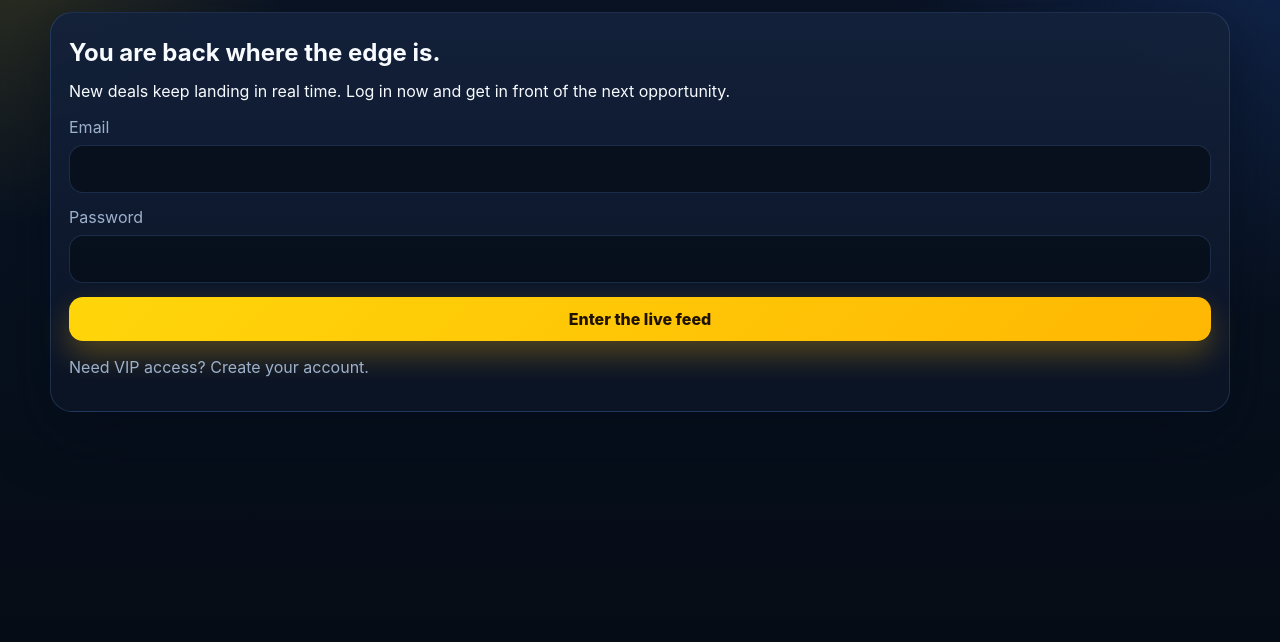
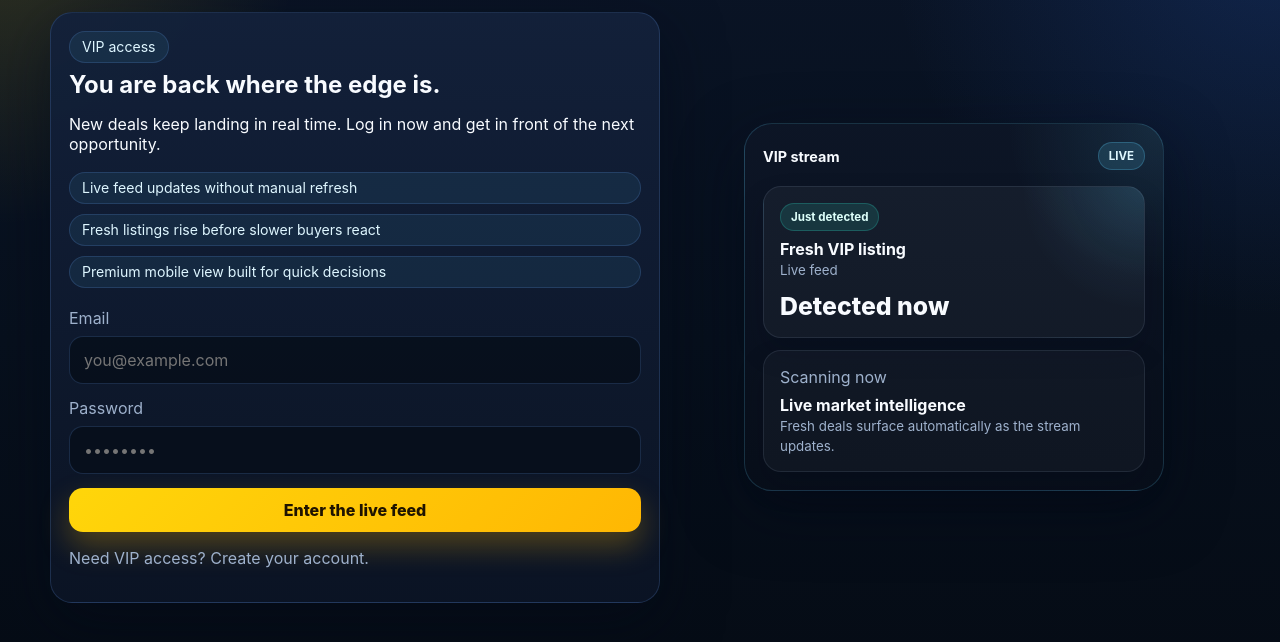
Before and after one commit to playstationvrtuga-boop/tcgsniperdeals, a Flask app: page /login in a window 1280 px wide. Shown: the part 76-718 px from the top of the page. Run offline with Flask 3, Linux system fonts and the light colour scheme.

Commit message:
Polish login page with VIP preview

```diff
--- a/vip_app/app/auth.py
+++ b/vip_app/app/auth.py
@@ -1,17 +1,34 @@
 from flask import Blueprint, flash, redirect, render_template, request, url_for
 from flask_login import current_user, login_required, login_user, logout_user
+from sqlalchemy.orm import defer
 
 from .extensions import db
+from .models import Listing
 from .models import User, utcnow
 
 
 auth_bp = Blueprint("auth", __name__)
 
 
+def _login_preview_listing():
+    return (
+        Listing.query.options(defer(Listing.raw_payload))
+        .filter(
+            Listing.image_url.isnot(None),
+            Listing.image_url != "",
+            Listing.image_url.notlike("%example.com%"),
+        )
+        .order_by(Listing.detected_at.desc().nullslast(), Listing.id.desc())
+        .first()
+    )
+
+
 @auth_bp.route("/login", methods=["GET", "POST"])
 def login():
     if current_user.is_authenticated:
         return redirect(url_for("main.feed"))
+
+    preview_listing = _login_preview_listing()
 
     if request.method == "POST":
         email = request.form.get("email", "").strip().lower()
@@ -20,7 +37,7 @@ def login():
 
         if not user or not user.check_password(password):
             flash("That login did not match our VIP records.", "error")
-            return render_template("auth/login.html")
+            return render_template("auth/login.html", preview_listing=preview_listing)
 
         user.last_login_at = utcnow()
         db.session.commit()
@@ -28,7 +45,7 @@ def login():
         flash("You are in. Fresh deals are waiting.", "success")
         return redirect(url_for("main.feed"))
 
-    return render_template("auth/login.html")
+    return render_template("auth/login.html", preview_listing=preview_listing)
 
 
 @auth_bp.route("/register", methods=["GET", "POST"])
--- a/vip_app/app/static/css/app.css
+++ b/vip_app/app/static/css/app.css
@@ -188,6 +188,38 @@ select { font: inherit; }
   line-height: 1.02;
 }
 
+.auth-shell {
+  display: grid;
+  gap: 18px;
+  align-items: stretch;
+}
+
+.auth-card-login {
+  padding: 24px;
+}
+
+.auth-highlights {
+  display: grid;
+  gap: 10px;
+  margin: 18px 0 20px;
+}
+
+.auth-preview {
+  display: grid;
+  place-items: center;
+}
+
+.preview-panel {
+  width: min(100%, 420px);
+  padding: 18px;
+  border-radius: 28px;
+  border: 1px solid rgba(94, 208, 255, 0.18);
+  background:
+    radial-gradient(circle at top right, rgba(94, 208, 255, 0.12), transparent 28%),
+    linear-gradient(180deg, rgba(13, 22, 38, 0.97), rgba(8, 15, 27, 0.97));
+  box-shadow: var(--shadow);
+}
+
 .hero h1 {
   font-size: clamp(2.1rem, 8vw, 3.6rem);
   max-width: 12ch;
@@ -1795,6 +1827,10 @@ select { font: inherit; }
     grid-template-columns: repeat(3, minmax(0, 1fr));
   }
 
+  .auth-shell {
+    grid-template-columns: 1.05fr 0.95fr;
+  }
+
   .filter-grid {
     grid-template-columns: 1.4fr 0.9fr 0.9fr auto;
   }
@@ -1899,6 +1935,10 @@ select { font: inherit; }
     grid-template-columns: 1fr;
   }
 
+  .auth-shell {
+    grid-template-columns: 1fr;
+  }
+
   .device-screen {
     min-height: 500px;
   }
--- a/vip_app/app/templates/auth/login.html
+++ b/vip_app/app/templates/auth/login.html
@@ -1,18 +1,59 @@
 {% extends "base.html" %}
 {% block title %}Log in - TCG Sniper Deals{% endblock %}
 {% block content %}
-<section class="auth-card">
+<section class="auth-shell">
+  <div class="auth-card auth-card-login">
+    <span class="pill">VIP access</span>
     <h1>You are back where the edge is.</h1>
     <p>New deals keep landing in real time. Log in now and get in front of the next opportunity.</p>
+
+    <div class="auth-highlights">
+      <div class="hero-point">Live feed updates without manual refresh</div>
+      <div class="hero-point">Fresh listings rise before slower buyers react</div>
+      <div class="hero-point">Premium mobile view built for quick decisions</div>
+    </div>
+
     <form method="post" class="stack-form">
       <label>Email
-      <input type="email" name="email" required autocomplete="email">
+        <input type="email" name="email" required autocomplete="email" placeholder="you@example.com">
       </label>
       <label>Password
-      <input type="password" name="password" required autocomplete="current-password">
+        <input type="password" name="password" required autocomplete="current-password" placeholder="••••••••">
       </label>
       <button class="primary-button" type="submit">Enter the live feed</button>
     </form>
+
     <p class="muted">Need VIP access? <a href="{{ url_for('auth.register') }}">Create your account</a>.</p>
+  </div>
+
+  <aside class="auth-preview" aria-hidden="true">
+    <div class="preview-panel">
+      <div class="preview-topbar">
+        <span>VIP stream</span>
+        <span class="preview-topbar-badge">LIVE</span>
+      </div>
+      <div class="preview-card preview-card-featured">
+        <span class="preview-pill">Just detected</span>
+        {% if preview_listing and preview_listing.image_url %}
+        <div class="preview-card-media">
+          <img src="{{ preview_listing.image_url }}" alt="{{ preview_listing.title }}" class="preview-card-image" loading="lazy">
+        </div>
+        {% endif %}
+        <strong>{{ preview_listing.title if preview_listing else "Fresh VIP listing" }}</strong>
+        <small>
+          {{ preview_listing.platform if preview_listing else "Live feed" }}
+          {% if preview_listing and preview_listing.feed_timestamp_iso %}
+            &bull; {{ preview_listing.feed_timestamp_iso|relative_time }}
+          {% endif %}
+        </small>
+        <div class="preview-price">{{ preview_listing.price_display if preview_listing else "Detected now" }}</div>
+      </div>
+      <div class="preview-card preview-card-signal">
+        <span class="preview-muted">Scanning now</span>
+        <strong>Live market intelligence</strong>
+        <small>Fresh deals surface automatically as the stream updates.</small>
+      </div>
+    </div>
+  </aside>
 </section>
 {% endblock %}
```
Lines whose indentation alone changed are shown as unchanged.
